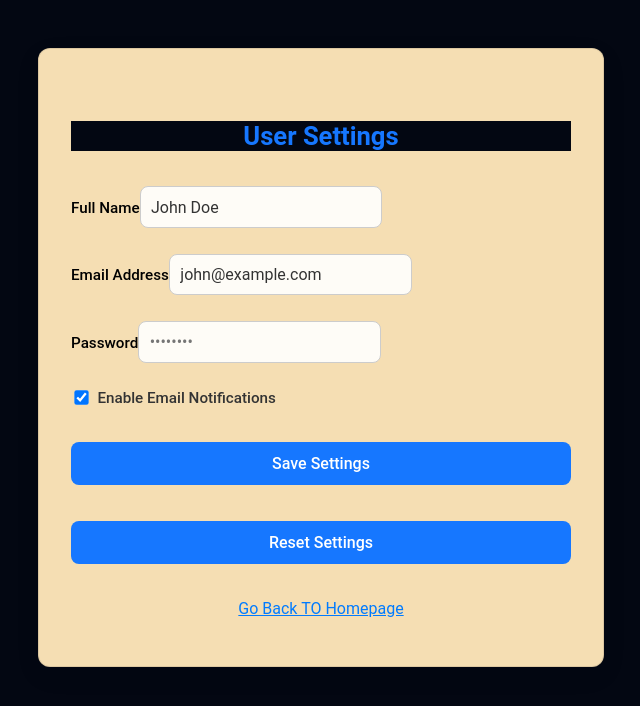
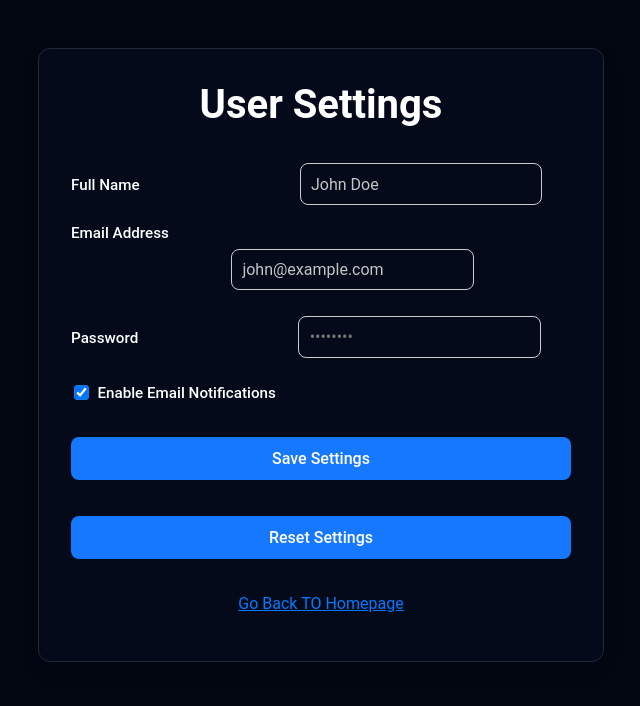
Before and after one commit to zaki-s/SF-PHASE4-FE, a React (Vite) app: page /settings in a window 1280 px wide. Shown: the top 706 px of the page, without its empty margins (319-959 px from the left). Built offline with nearby package versions, Linux system fonts and the light colour scheme.

Commit message:
Color matched settings page to whole page

```diff
--- a/src/pages/Settings.jsx
+++ b/src/pages/Settings.jsx
@@ -41,7 +41,7 @@ const Settings = () => {
                     />
                 </label>
 
-                <label>
+                <label className="emainput">
                     Email Address
                     <input
                         type="email"
--- a/src/styles/Settings.css
+++ b/src/styles/Settings.css
@@ -3,18 +3,20 @@
     margin: 3rem auto;
     padding: 2rem;
     border-radius: 12px;
-    background-color: wheat; /* transparent background */
-      border: 1px solid rgba(0, 0, 0, 0.1);
+    background-color: #040a1a;
+    border: 1px solid #1F2937;
     box-shadow: 0 8px 24px rgba(0, 0, 0, 0.08);
   }
 
-  .settings-container h2 {
+.settings-container h2 {
+    background-color: #040a1a;
     text-align: center;
     margin-bottom: 1.8rem;
-    color: #1677ff;
-    font-size: 1.6rem;
+    color: #ffffff;
+    font-size: 2.5rem;
     font-weight: 600;
-  }
+    margin-top: 0rem;
+}
 
   .settings-form {
     display: flex;
@@ -23,6 +25,7 @@
     background-color: transparent;
   }
   .settings-form label {
+    color: white;
     font-weight: 500;
     font-size: 0.95rem;
     background-color: transparent;
@@ -33,13 +36,14 @@
   .settings-form input[type="text"],
   .settings-form input[type="email"],
   .settings-form input[type="password"] {
+    margin-left: 10rem;
+    color: rgb(197, 197, 197);
     padding: 0.65rem;
     margin-top: 0.4rem;
     border: 1px solid #ccc;
     border-radius: 8px;
-    background-color: rgba(255, 255, 255, 0.9);
+    background-color: #040a1a;
     font-size: 1rem;
-    color: #333;
     transition: border 0.3s;
   }
 
```
